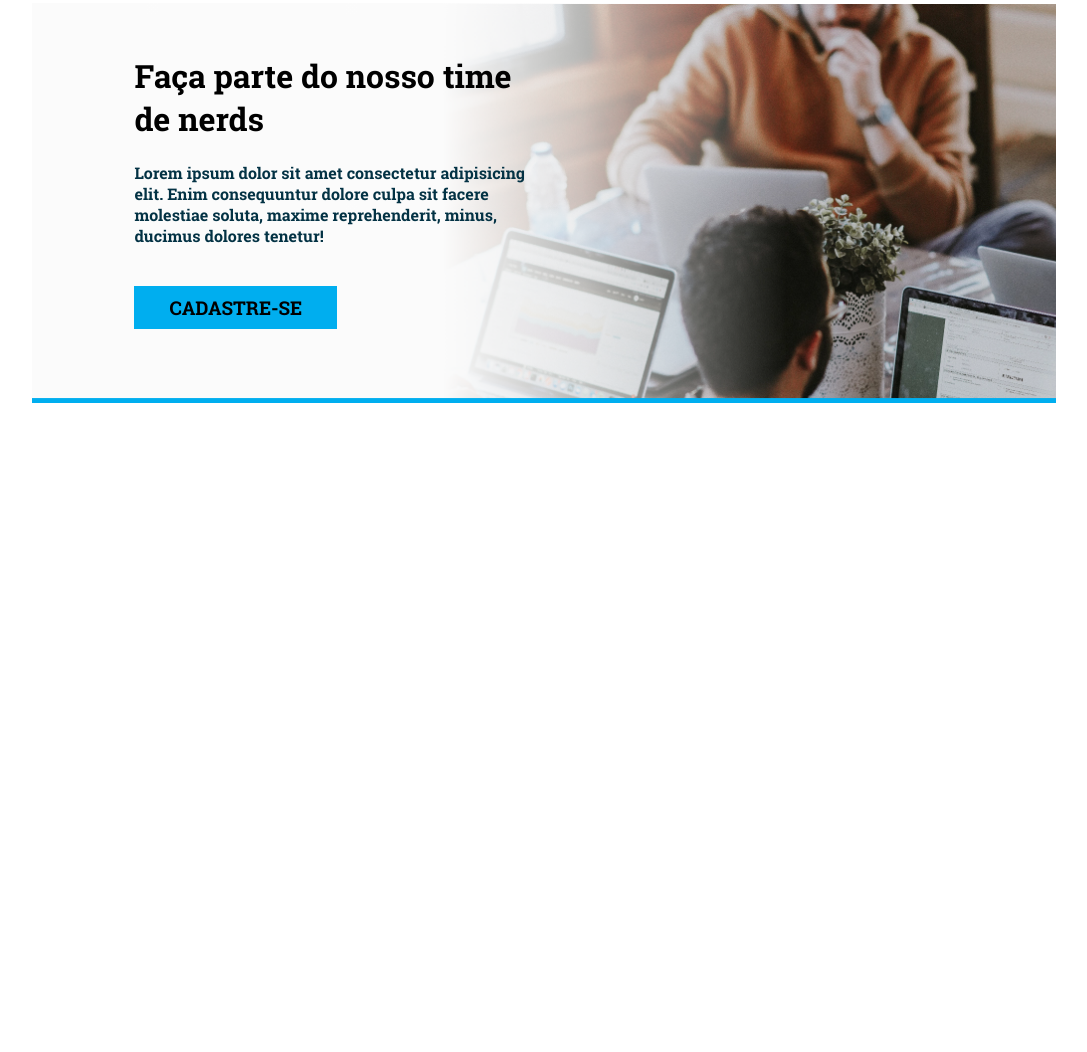
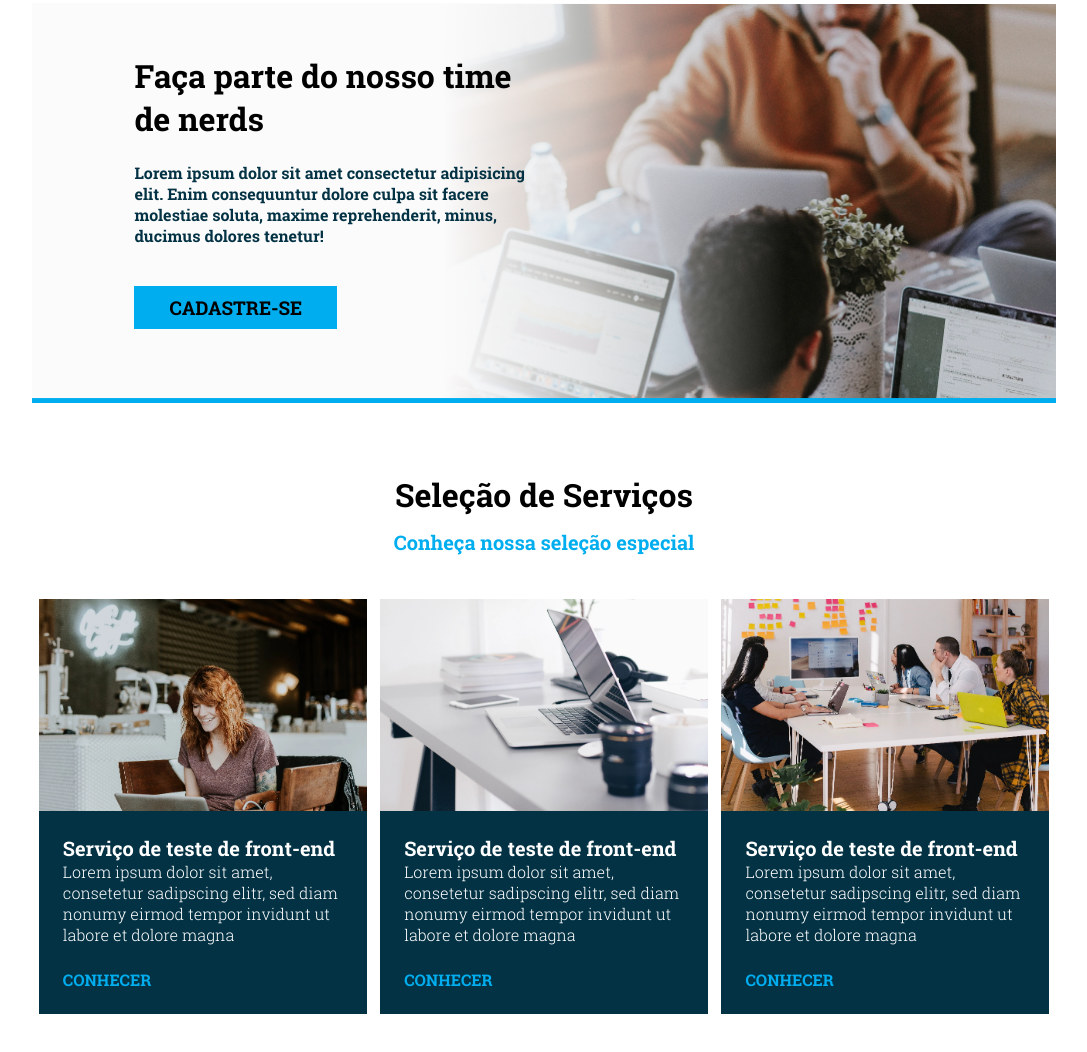
Before and after one commit to ArthurUezu/nerdweb-frontend-test, a plain HTML site: page index.html in a window 1280 px wide. Shown: the part 1339-2391 px from the top of the page, without its empty margins (96-1183 px from the left). Before the commit the page ends 1742 px from the top, so only its background shows below. Drawn offline with nearby package versions, Linux system fonts and the light colour scheme.

Commit message:
5a seçao

```diff
--- a/assets/css/core.css
+++ b/assets/css/core.css
@@ -25,6 +25,11 @@
 @font-face {
     font-family: "Roboto Bold";
     src: url("../fonts/RobotoSlabBold.ttf");
+    font-display: swap;
+}
+@font-face {
+    font-family: "Roboto Light";
+    src: url("../fonts/RobotoSlabLight.ttf");
     font-display: swap;
 }
 *{
--- a/assets/css/index.css
+++ b/assets/css/index.css
@@ -88,7 +88,6 @@ section#know .swiper .swiper-slide h3{
 }
 
 section#be-part{
-    margin-top: 70px;
     width: 80%;
     margin: 70px 10% 0 10%;
     height: 400px;
@@ -109,7 +108,55 @@ section#be-part>div p{
     color: var(--secondary-color);
     margin-bottom: 15px;
 }
-@media (min-width:720px){
+section#services{
+    width: 80%;
+    margin: 70px 10% 0 10%;
+    text-align: center;
+}
+section#services h3 strong{
+    font-size: 20px;
+}
+
+section#services #services-container{
+    display: flex;
+    flex-direction: column;
+    justify-content: center;
+    margin: 40px auto;
+}
+section#services #services-container .service-card{
+    display: flex;
+    flex-direction: column;
+    margin: 0 auto;
+    max-height: 424px;
+    max-width: 424px;
+    width: 100%;
+    background-color: var(--secondary-color);
+    margin-bottom: 10px;
+}
+section#services #services-container .service-card img{
+    max-height: 212px;
+    max-width: 100%;
+    object-fit: cover;
+}
+section#services #services-container .service-text{
+    padding: 24px 24px 0 24px;
+    color: var(--primary-light-color);
+    text-align: left;
+}
+section#services #services-container .service-text h4{
+    font-size: 20px;
+}
+section#services #services-container .service-text p{
+    font-family: "Roboto Light";
+    font-size: 16px;
+}
+section#services #services-container a{
+    margin: 24px 24px;
+    text-align: left;
+    font-family: "Roboto Bold";
+    color: var(--primary-color);
+}
+@media (min-width:769px){
     section#main-banner img{
         object-fit: cover;
         max-width: 100%;
@@ -140,4 +187,11 @@ section#be-part>div p{
     section#be-part>div p{
         margin-bottom: 40px;
     }
+    section#services #services-container{
+        flex-direction: row;
+        justify-content: space-between;
+    }
+    section#services #services-container .service-card{
+        width: 32%;
+    }
 }
--- a/index.html
+++ b/index.html
@@ -214,6 +214,41 @@
                     <a href="" class="primary-button">CADASTRE-SE</a>
                 </div>
             </section>
+            <section id="services">
+                <h2>Seleção de Serviços</h2>
+                <h3>
+                    <strong>Conheça nossa seleção especial</strong>
+                </h3>
+                <div id="services-container">
+                    <div class="service-card">
+                        <img src="./assets/images/service1.png" alt="">
+                        <div class="service-text">
+                            <h4>Serviço de teste de front-end</h4>
+                            <p>Lorem ipsum dolor sit amet, consetetur sadipscing elitr, sed diam nonumy eirmod tempor invidunt ut labore et dolore magna</p>
+                        </div>
+                        <a href="#">CONHECER</a>
+                    </div>
+                    <div class="service-card">
+                        <img src="./assets/images/service2.png" alt="">
+                        <div class="service-text">
+                            <h4>Serviço de teste de front-end</h4>
+                            <p>Lorem ipsum dolor sit amet, consetetur sadipscing elitr, sed diam nonumy eirmod tempor invidunt ut labore et dolore magna</p>
+                        </div>
+                        <a href="#">CONHECER</a>
+                    </div>
+                    <div class="service-card">
+                        <img src="./assets/images/service3.png" alt="">
+                        <div class="service-text">
+                            <h4>Serviço de teste de front-end</h4>
+                            <p>Lorem ipsum dolor sit amet, consetetur sadipscing elitr, sed diam nonumy eirmod tempor invidunt ut labore et dolore magna</p>
+                        </div>
+                        <a href="#">CONHECER</a>
+                    </div>
+                </div>
+            </section>
+            <section id="about">
+
+            </section>
         </main>
         <footer>
 
```
Also changed, not shown: assets/fonts/RobotoSlabLight.ttf (added), assets/images/about.png (added), assets/images/service1.png (added), assets/images/service2.png (added), assets/images/service3.png (added).
